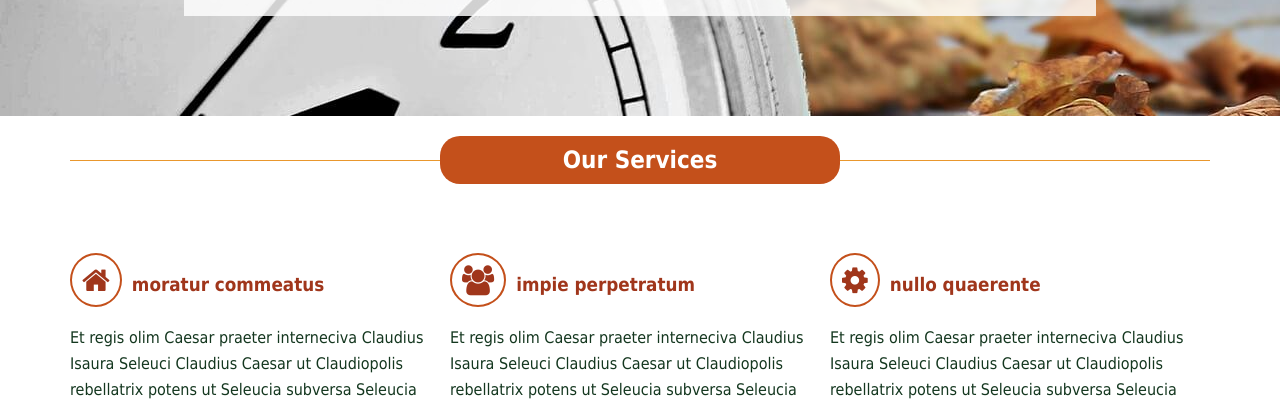
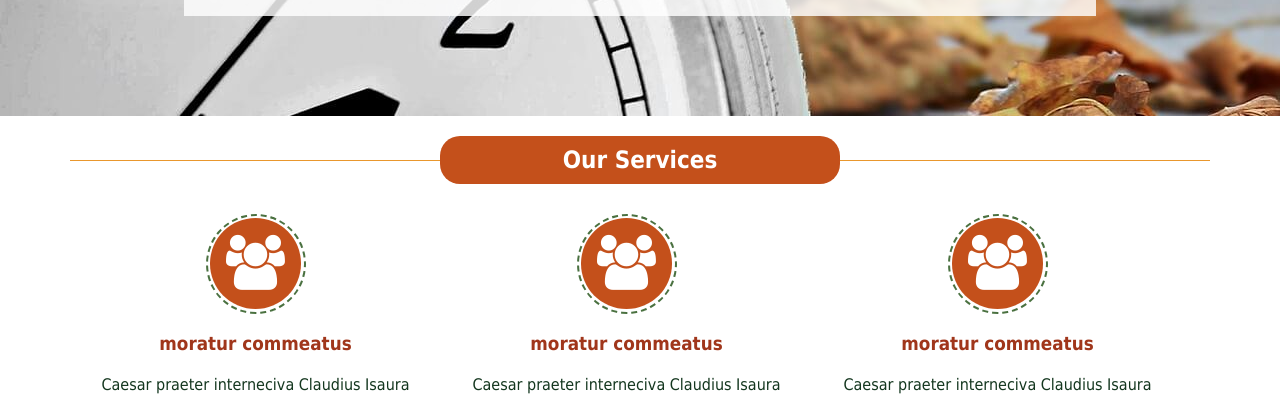
Before and after one commit to aitsihamou/template_SASS, a plain HTML site: page index.html in a window 1280 px wide. Shown: the part 398-799 px from the top of the page. Drawn offline with Linux system fonts and the light colour scheme.

Commit message:
update section service with animation icon

```diff
--- /dev/null
+++ b/css/sass/compenent/_iconsanimation.scss
@@ -0,0 +1,72 @@
+@media #{$minLarge} {
+  .circle-wrapper {
+    margin: auto;
+    width: 100px;
+    height: 100px;
+  }
+
+  .icon {
+    color:white;
+    font-size: 55px;
+    position: absolute;
+    top: 100px;
+    left: auto;
+    transform: translate(35%);
+  }
+
+  .circle {
+    position: relative;
+    width: 100%;
+    height: 100%;
+    border-radius: 50%;
+    padding: 2.5px;
+    background-clip: content-box;
+    animation: spin 10s linear infinite;
+    border: 2.5px dashed $forcolor;
+  }
+
+  .success {
+    background-color: $seccolor;
+  }
+
+  @keyframes spin {
+    100% {
+      transform: rotateZ(360deg);
+    }
+  }
+}
+//=========================
+.circle-wrapper {
+  margin: auto;
+  width: 100px;
+  height: 100px;
+}
+
+.icon {
+  position: static;
+  color: white;
+  font-size: 55px;
+  top: 100px;
+  left: auto;
+  transform: translate(0,-130%);
+}
+
+.circle {
+  width: 100%;
+  height: 100%;
+  border-radius: 50%;
+  padding: 2.5px;
+  background-clip: content-box;
+  animation: spin 10s linear infinite;
+  border: 2.5px dashed $forcolor;
+}
+
+.success {
+  background-color: $seccolor;
+}
+
+@keyframes spin {
+  100% {
+    transform: rotateZ(360deg);
+  }
+}
--- a/css/sass/page/_pagehome.scss
+++ b/css/sass/page/_pagehome.scss
@@ -1,10 +1,12 @@
 .slider {
-	@media #{$maxMobile}{background-color: $seccolor;}
-	@media #{$minSmall}{
-	padding: 50px;
-	background: url("../img/slider1.jpg");
-	background-repeat: no-repeat;
-	min-height: 400px;
+	@media #{$maxMobile} {
+		background-color: $seccolor;
+	}
+	@media #{$minSmall} {
+		padding: 50px;
+		background: url("../img/slider1.jpg");
+		background-repeat: no-repeat;
+		min-height: 400px;
 	}
 	.intro {
 		text-align: center;
@@ -13,7 +15,12 @@
 		margin: 30px auto;
 		padding: 10px;
 	}
-	@media #{$maxMobile} {.intro {width: 100%;margin:0px;} }
+	@media #{$maxMobile} {
+		.intro {
+			width: 100%;
+			margin: 0px;
+		}
+	}
 	p {
 		font-size: 25px;
 		text-align: center;
@@ -36,7 +43,11 @@
 			border-radius: 50%;
 			margin-left: 15px;
 			cursor: pointer;
-			@media #{$maxMobile} { li { margin :5px ;}}
+			@media #{$maxMobile} {
+				li {
+					margin: 5px;
+				}
+			}
 			i {
 				color: white;
 				font-size: 25px;
@@ -55,12 +66,24 @@
 // start service
 .services {
 	.service-box {
-		margin: 30px 0px 30px 0px;
-		@media #{$minMeduim} {
+		/* 	background-color: $trecolor;
+		border-radius: 10px;
+		&:hover {
+			background-color:white;
+			border : 2px solid $trecolor ;
+		} */
+		text-align: center;
+		@media #{$minLarge} {
 			float: left;
-			width: (100% / 3);
-			padding-right: 10px;
-			padding-bottom: 20px;
+			width: (97% / 3);
+			margin: 5px;
+			padding: 10px;
+		}
+		@media #{$minSmall} {
+			float: left;
+			width: (95% / 3);
+			margin: 5px;
+			padding: 5px;
 		}
 		@media #{$maxMobile} {
 			i {
@@ -71,17 +94,8 @@
 
 		.service-title {
 			color: $firstcolor;
-			i {
-				margin-right: 10px;
-				font-size: 30px;
-				padding: 10px;
+		}
 
-				@media #{$minMeduim} {
-					border: 2px solid $seccolor;
-					border-radius: 50%;
-				}
-			}
-		}
 		.service-desc {
 			color: $lastcolor;
 			line-height: 1.6;
@@ -112,6 +126,7 @@
 		@media #{$minSmall} {
 			float: left;
 			margin: 20px 5px 20px 6px;
+			padding: 30px;
 			&:hover {
 				background-color: $trecolor;
 				transform: translateY(-3px);
@@ -127,6 +142,7 @@
 		}
 		@media #{$minLarge} {
 			width: (96% / 4);
+			padding: 0px;
 		}
 		@media #{$maxMobile} {
 		}
--- a/css/sass/pagehome.scss
+++ b/css/sass/pagehome.scss
@@ -2,6 +2,7 @@
 @import "helpers/mixins";
 @import "compenent/buttons";
 @import "compenent/headings";
+@import "compenent/iconsanimation";
 @import "page/globalpage";
 @import "layout/header";
 @import "layout/grid";
--- a/css/style.css
+++ b/css/style.css
@@ -36,6 +36,64 @@ mixins for prefixer
       top: 50%;
       z-index: -1; }
 
+@media (min-width: 1200px) {
+  .circle-wrapper {
+    margin: auto;
+    width: 100px;
+    height: 100px; }
+
+  .icon {
+    color: white;
+    font-size: 55px;
+    position: absolute;
+    top: 100px;
+    left: auto;
+    transform: translate(35%); }
+
+  .circle {
+    position: relative;
+    width: 100%;
+    height: 100%;
+    border-radius: 50%;
+    padding: 2.5px;
+    background-clip: content-box;
+    animation: spin 10s linear infinite;
+    border: 2.5px dashed #4A7140; }
+
+  .success {
+    background-color: #C4501B; }
+
+  @keyframes spin {
+    100% {
+      transform: rotateZ(360deg); } } }
+.circle-wrapper {
+  margin: auto;
+  width: 100px;
+  height: 100px; }
+
+.icon {
+  position: static;
+  color: white;
+  font-size: 55px;
+  top: 100px;
+  left: auto;
+  transform: translate(0, -130%); }
+
+.circle {
+  width: 100%;
+  height: 100%;
+  border-radius: 50%;
+  padding: 2.5px;
+  background-clip: content-box;
+  animation: spin 10s linear infinite;
+  border: 2.5px dashed #4A7140; }
+
+.success {
+  background-color: #C4501B; }
+
+@keyframes spin {
+  100% {
+    transform: rotateZ(360deg); } }
 body {
   font-family: tahoma;
   font-size: 16px; }
@@ -205,27 +263,31 @@ ul, ol {
       color: #C4501B; }
 
 .services .service-box {
-  margin: 30px 0px 30px 0px; }
-  @media (min-width: 992px) {
+  /* 	background-color: $trecolor;
+  border-radius: 10px;
+  &:hover {
+  	background-color:white;
+  	border : 2px solid $trecolor ;
+  } */
+  text-align: center; }
+  @media (min-width: 1200px) {
     .services .service-box {
       float: left;
-      width: 33.3333333333%;
-      padding-right: 10px;
-      padding-bottom: 20px; } }
+      width: 32.3333333333%;
+      margin: 5px;
+      padding: 10px; } }
+  @media (min-width: 768px) {
+    .services .service-box {
+      float: left;
+      width: 31.6666666667%;
+      margin: 5px;
+      padding: 5px; } }
   @media (max-width: 767px) {
     .services .service-box i {
       display: block;
       margin-bottom: 15px; } }
   .services .service-box .service-title {
     color: #A0361B; }
-    .services .service-box .service-title i {
-      margin-right: 10px;
-      font-size: 30px;
-      padding: 10px; }
-      @media (min-width: 992px) {
-        .services .service-box .service-title i {
-          border: 2px solid #C4501B;
-          border-radius: 50%; } }
   .services .service-box .service-desc {
     color: #14371F;
     line-height: 1.6; }
@@ -253,6 +315,7 @@ ul, ol {
       .teamwork .teamwork-box {
         float: left;
         margin: 20px 5px 20px 6px;
+        padding: 30px;
         width: 48%; }
         .teamwork .teamwork-box:hover {
           background-color: #E9972D;
@@ -265,7 +328,8 @@ ul, ol {
         width: 48%; } }
     @media (min-width: 1200px) {
       .teamwork .teamwork-box {
-        width: 24%; } }
+        width: 24%;
+        padding: 0px; } }
     .teamwork .teamwork-box img {
       width: 100%;
       height: 200px; }
--- a/index.html
+++ b/index.html
@@ -64,25 +64,49 @@
 			<div class="service-box-all">
 				<!-- box1 -->
 				<div class="service-box">
-				<h3 class="service-title"><i class="fa fa-home"></i>moratur commeatus</h3>
-				<p class="service-desc">Et regis olim Caesar praeter interneciva Claudius Isaura Seleuci Claudius Caesar
-					ut Claudiopolis rebellatrix potens ut Seleucia subversa Seleucia Claudius</p>
+					<div class="service-title">
+						<div class="circle-wrapper">
+							<div class="success circle"></div>
+							<div class="icon">
+								<i class="fa fa-users"></i>
+							</div>
+						</div>
+						<h3>moratur commeatus</h3>
+					</div>
+					<p class="service-desc">Caesar praeter interneciva Claudius Isaura Seleuci Claudius Caesar
+						ut Claudiopolis rebellatrix potens ut Seleucia</p>
 					<a class="service-link" href="#">read more</a>
 				</div>
 				<!-- end box1 -->
 				<!-- box2 -->
 				<div class="service-box">
-				<h3 class="service-title"><i class="fa fa-users"></i>impie perpetratum</h3>
-				<p class="service-desc">Et regis olim Caesar praeter interneciva Claudius Isaura Seleuci Claudius Caesar
-					ut Claudiopolis rebellatrix potens ut Seleucia subversa Seleucia Claudius</p>
+					<div class="service-title">
+						<div class="circle-wrapper">
+							<div class="success circle"></div>
+							<div class="icon">
+								<i class="fa fa-users"></i>
+							</div>
+						</div>
+						<h3>moratur commeatus</h3>
+					</div>
+					<p class="service-desc">Caesar praeter interneciva Claudius Isaura Seleuci Claudius Caesar
+						ut Claudiopolis rebellatrix potens ut Seleucia</p>
 					<a class="service-link" href="#">read more</a>
 				</div>
 				<!-- end box2 -->
 				<!-- box3 -->
 				<div class="service-box">
-				<h3 class="service-title"><i class="fa fa-gear"></i>nullo quaerente</h3>
-				<p class="service-desc">Et regis olim Caesar praeter interneciva Claudius Isaura Seleuci Claudius Caesar
-					ut Claudiopolis rebellatrix potens ut Seleucia subversa Seleucia Claudius</p>
+					<div class="service-title">
+						<div class="circle-wrapper">
+							<div class="success circle"></div>
+							<div class="icon">
+								<i class="fa fa-users"></i>
+							</div>
+						</div>
+						<h3>moratur commeatus</h3>
+					</div>
+					<p class="service-desc">Caesar praeter interneciva Claudius Isaura Seleuci Claudius Caesar
+						ut Claudiopolis rebellatrix potens ut Seleucia</p>
 					<a class="service-link" href="#">read more</a>
 				</div>
 			<!-- end box3 -->
```
Also changed, not shown: css/sass/compenent/_buttons.scss (line endings or trailing spaces), 1 other file. Lines whose indentation alone changed are shown as unchanged.
